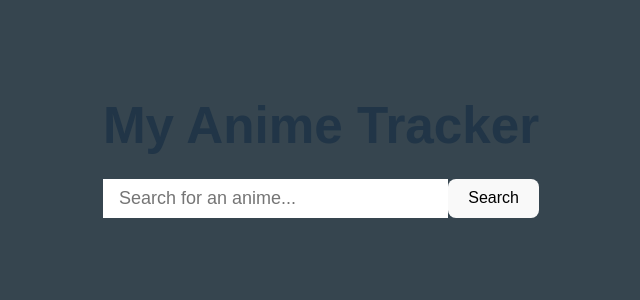
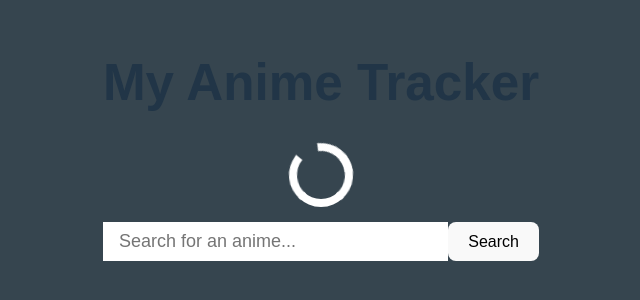
Before and after one commit to RexRoy6/rodrigoCliente, a Vue app in the folder animeTracker/: page / in a window 1280 px wide. Shown: the part 230-530 px from the top of the page, without its empty margins (319-959 px from the left). Built offline with nearby package versions, Linux system fonts and the light colour scheme.

Commit message:
added spinner.vue + app changes

```diff
--- /dev/null
+++ b/animeTracker/components/spinner.vue
@@ -0,0 +1,54 @@
+<template>
+    <div>
+        <div class="lds-ring"><div></div><div></div><div></div><div></div></div>
+
+    </div>
+
+</template>
+
+<script>
+  export default {
+  name: "Loading"
+};
+
+</script>
+
+<style>
+    .lds-ring {
+  display: inline-block;
+  position: relative;
+  width: 80px;
+  height: 80px;
+}
+.lds-ring div {
+  box-sizing: border-box;
+  display: block;
+  position: absolute;
+  width: 64px;
+  height: 64px;
+  margin: 8px;
+  border: 8px solid #fff;
+  border-radius: 50%;
+  animation: lds-ring 1.2s cubic-bezier(0.5, 0, 0.5, 1) infinite;
+  border-color: #fff transparent transparent transparent;
+}
+.lds-ring div:nth-child(1) {
+  animation-delay: -0.45s;
+}
+.lds-ring div:nth-child(2) {
+  animation-delay: -0.3s;
+}
+.lds-ring div:nth-child(3) {
+  animation-delay: -0.15s;
+}
+@keyframes lds-ring {
+  0% {
+    transform: rotate(0deg);
+  }
+  100% {
+    transform: rotate(360deg);
+  }
+}
+
+
+</style>
--- a/animeTracker/src/App.vue
+++ b/animeTracker/src/App.vue
@@ -1,5 +1,6 @@
 <script setup>
 import { ref, onMounted, computed } from 'vue'
+import Spinner from '../components/spinner.vue';
 
 
 const query = ref('')  //cambiar const a var
@@ -72,6 +73,7 @@
 <template>
     <main>
         <h1>My Anime Tracker</h1>
+              <Spinner/>
 
         <form @submit.prevent="searchAnime">
             <input
```
